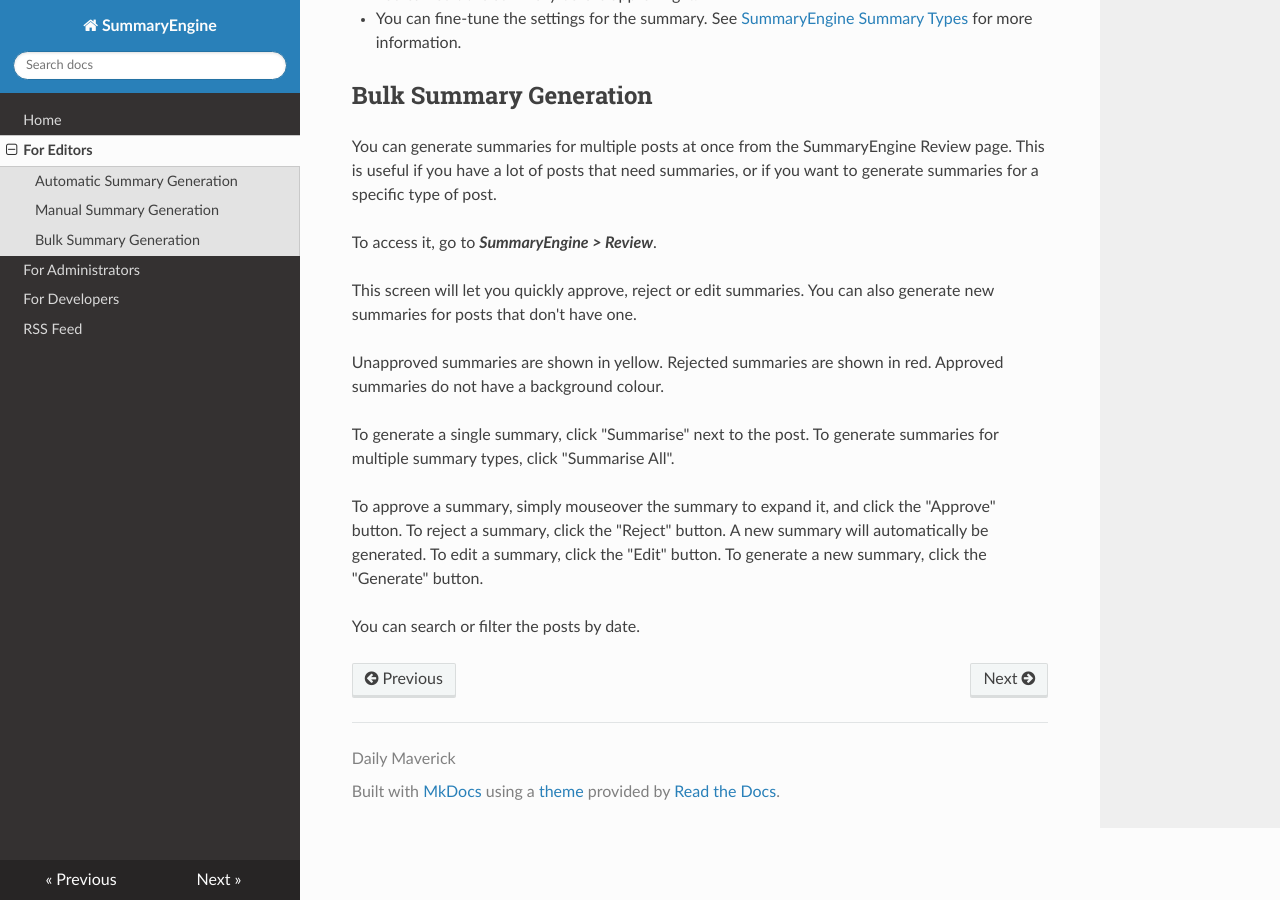
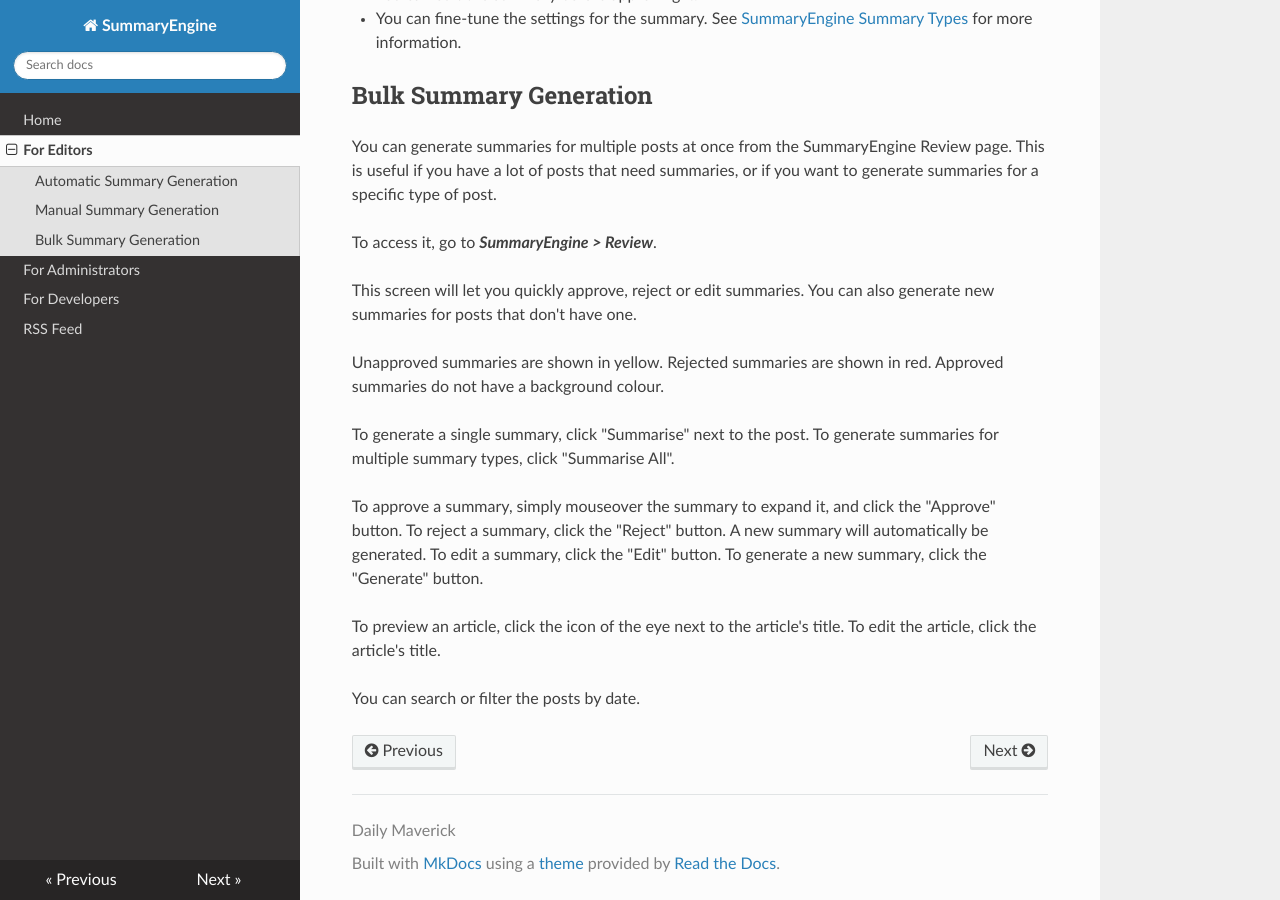
Before and after one commit to MaverickEngine/summary-engine, an MkDocs documentation site: the page built from docs/editors.md, in a window 1280 px wide and 900 px high, scrolled down 1057 px. Built offline with MkDocs 1.6.1, drawn with Linux system fonts in a browser that asks for light colours; nearby versions of some CDN libraries.

Commit message:
Instruction on previewing

```diff
--- a/docs/editors.md
+++ b/docs/editors.md
@@ -38,4 +38,6 @@
 
 To approve a summary, simply mouseover the summary to expand it, and click the "Approve" button. To reject a summary, click the "Reject" button. A new summary will automatically be generated. To edit a summary, click the "Edit" button. To generate a new summary, click the "Generate" button.
 
+To preview an article, click the icon of the eye next to the article's title. To edit the article, click the article's title.
+
 You can search or filter the posts by date.
```
